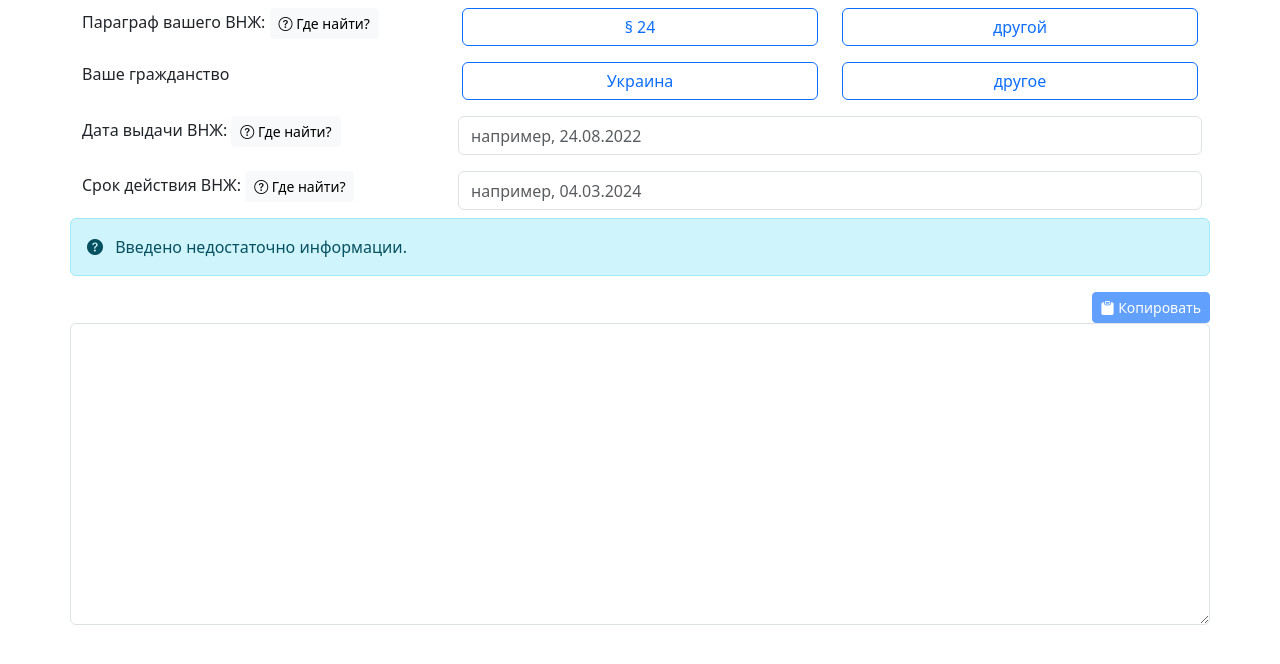
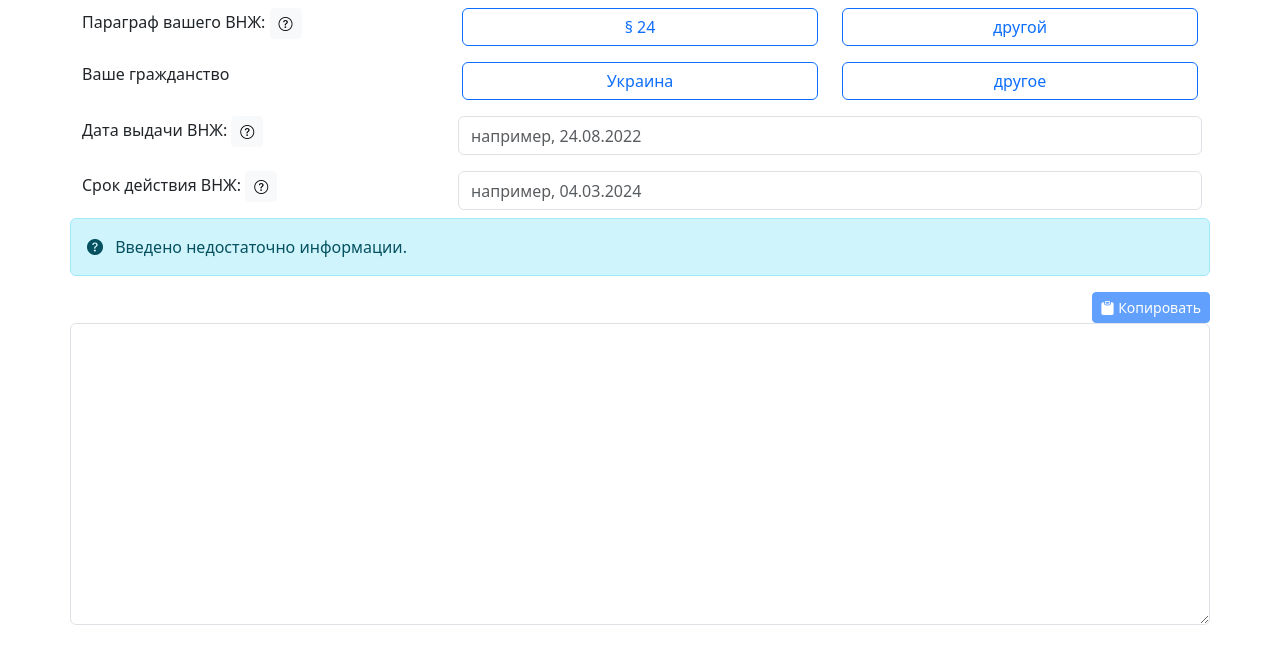
Before and after one commit to podolsir/fgvgen, a plain HTML site: page index.html in a window 1280 px wide. Drawn offline with nearby package versions, Linux system fonts and the light colour scheme.

Commit message:
Remove button labels.

```diff
--- a/index.html
+++ b/index.html
@@ -11,7 +11,7 @@
     <div class="row py-2">
         <div class="col-4">
             Параграф вашего ВНЖ:
-            <button class="btn btn-sm btn-light" data-bs-toggle="collapse" data-bs-target="#infoParagraph"><i class="bi bi-question-circle"></i> Где найти?</button>
+            <button class="btn btn-sm btn-light" data-bs-toggle="collapse" data-bs-target="#infoParagraph"><i class="bi bi-question-circle"></i></button>
         </div>
         <div class="col">
             <div class="row">
@@ -80,7 +80,7 @@
     <div class="row py-2">
         <label for="issueDate" class="form-label col-4">
             Дата выдачи ВНЖ:
-            <button class="btn btn-sm btn-light" data-bs-toggle="collapse" data-bs-target="#infoIssueDate"><i class="bi bi-question-circle"></i> Где найти?</button>
+            <button class="btn btn-sm btn-light" data-bs-toggle="collapse" data-bs-target="#infoIssueDate"><i class="bi bi-question-circle"></i></button>
         </label>
         <input type="text" class="form-control col mx-2" id="issueDate" placeholder="например, 24.08.2022" onchange="update()" onkeyup="updateDebounced()" />
     </div>
@@ -93,7 +93,7 @@
     <div class="row py-2">
         <label for="expiryDate" class="form-label col-4">
             Срок действия ВНЖ:
-            <button class="btn btn-sm btn-light" data-bs-toggle="collapse" data-bs-target="#infoExpiryDate"><i class="bi bi-question-circle"></i> Где найти?</button>
+            <button class="btn btn-sm btn-light" data-bs-toggle="collapse" data-bs-target="#infoExpiryDate"><i class="bi bi-question-circle"></i></button>
         </label>
         <input type="text" class="form-control col mx-2" id="expiryDate" placeholder="например, 04.03.2024" onchange="update()" onkeyup="updateDebounced()" />
     </div>
```
